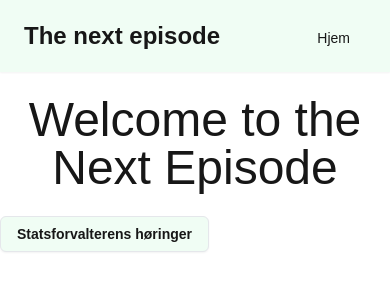
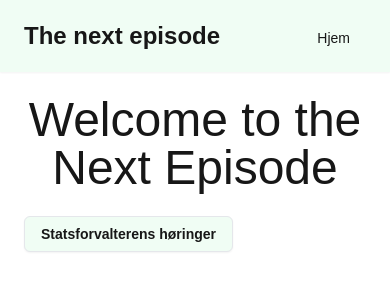
Before and after one commit to akeek/nxtep, a Next.js app: page / in a window 390 px wide. Shown: the top 300 px of the page. Built offline with nearby package versions, Linux system fonts and the light colour scheme.

Commit message:
rydde opp mobil

```diff
--- a/src/app/page.tsx
+++ b/src/app/page.tsx
@@ -5,7 +5,7 @@ import { Button } from "../components/ui/button";
 
 const HomePage = () => {
   return (
-    <div className="container mx-auto">
+    <div className="container px-6">
       <h1 className="text-center text-5xl py-6">Welcome to the Next Episode</h1>
       <Button
         variant="outline"
```
